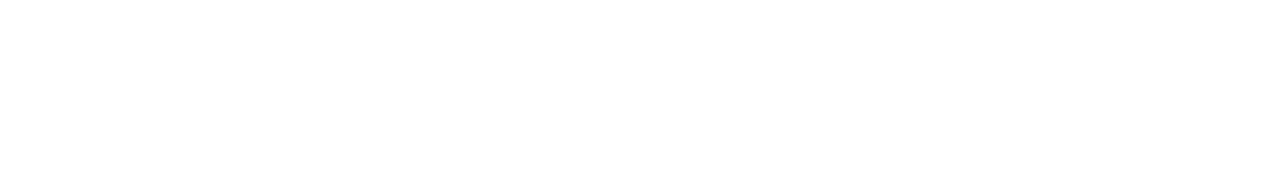
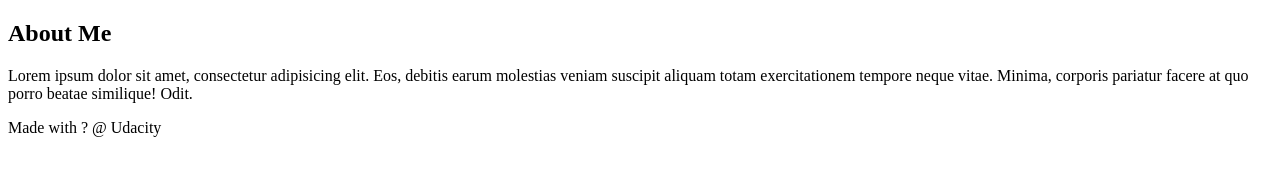
Before and after one commit to EinsteinRepository/First, a plain HTML site: page index.html in a window 1280 px wide. Drawn offline with Linux system fonts and the light colour scheme.

Commit message:
Add starting Html structure

```diff
--- a/index.html
+++ b/index.html
@@ -5,6 +5,22 @@
 	<title>Empty Now</title>
 </head>
 <body>
+    <div class="container">
+    <main>
 
+    </main>
+</div>
+
+<!-- start of new content -->
+<aside>
+    <h2>About Me</h2>
+
+    <p>Lorem ipsum dolor sit amet, consectetur adipisicing elit. Eos, debitis earum molestias veniam suscipit aliquam totam exercitationem tempore neque vitae. Minima, corporis pariatur facere at quo porro beatae similique! Odit.</p>
+</aside>
+<!-- end of new content -->
+
+<footer>
+    Made with ? @ Udacity
+</footer>
 </body>
 </html>
```
